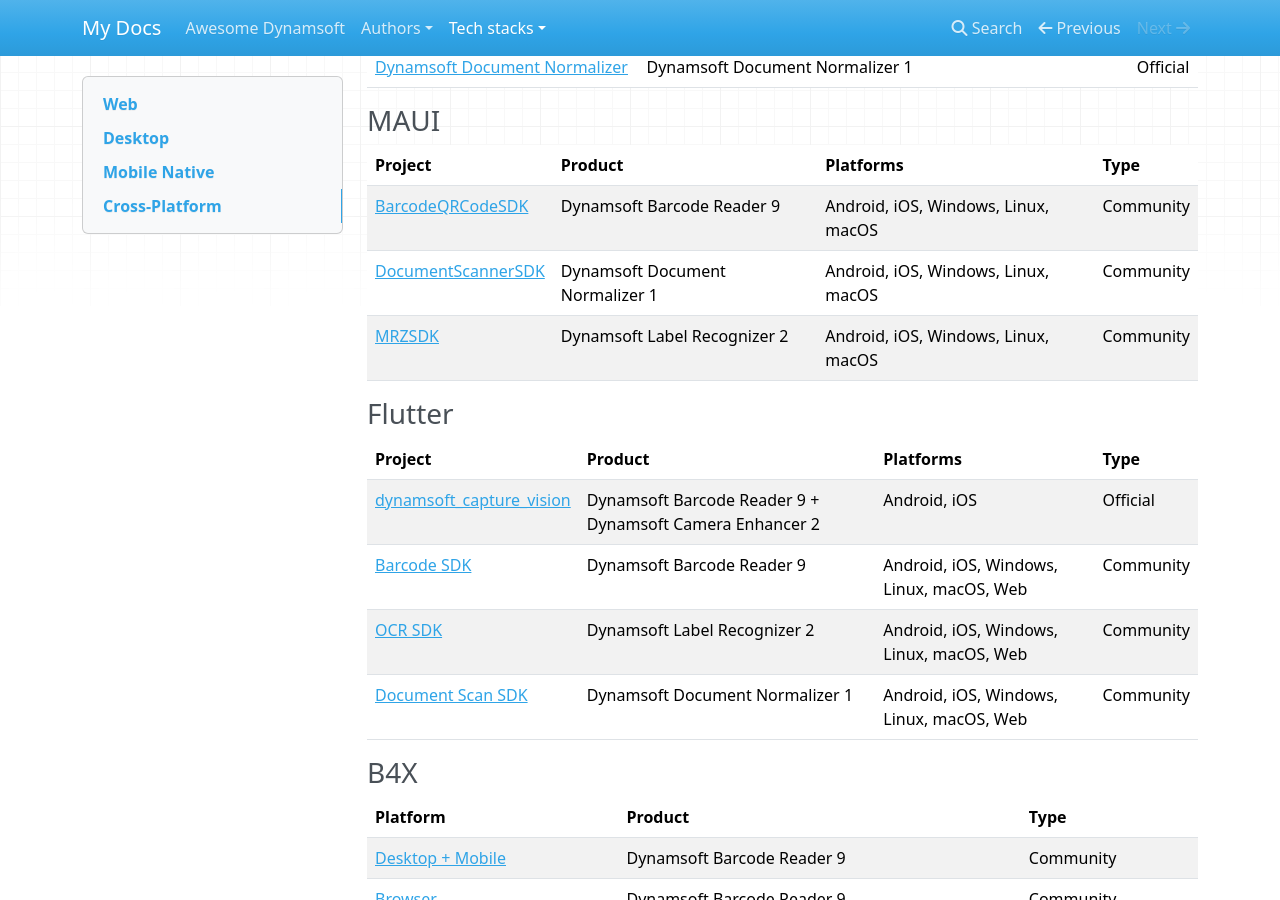
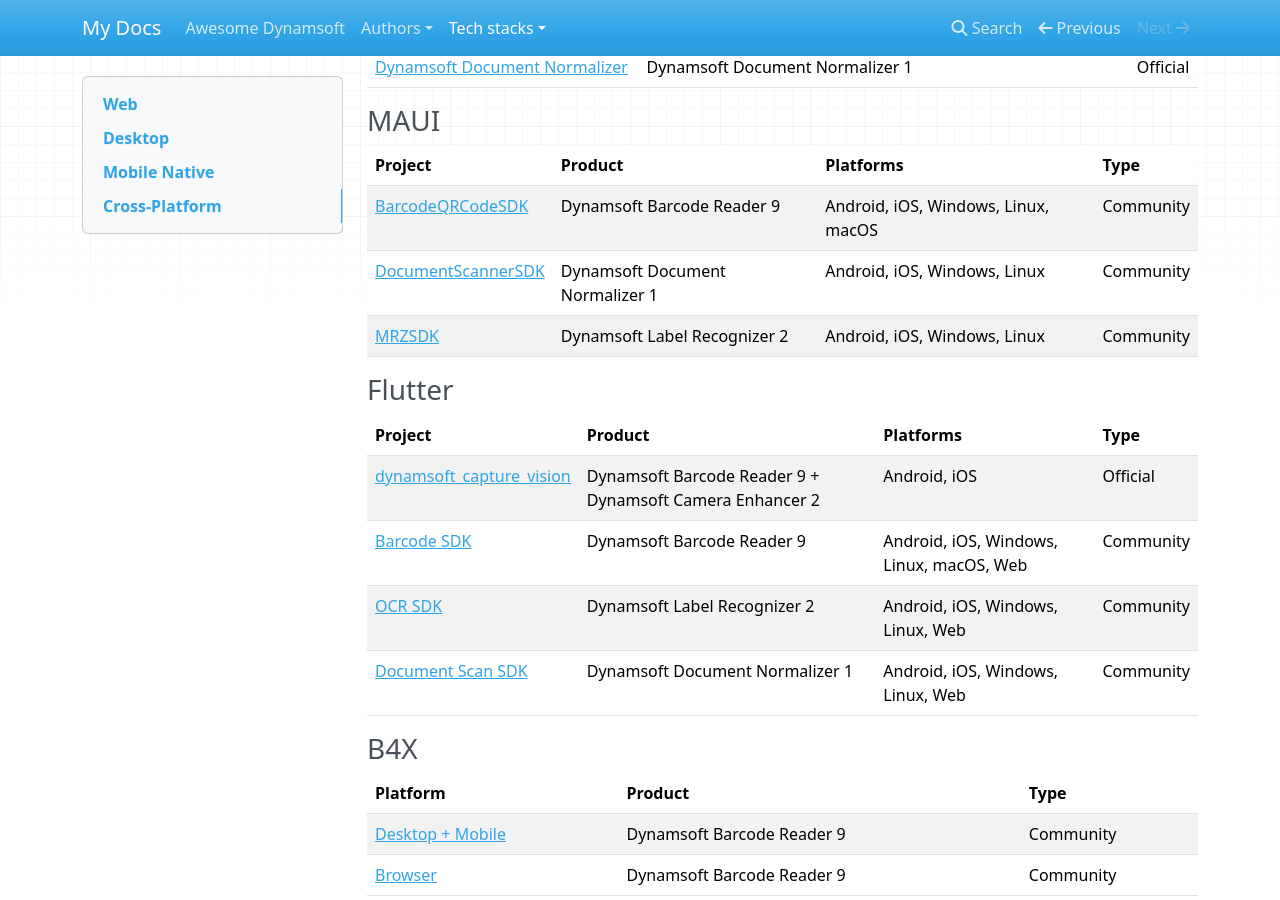
Before and after one commit to tony-xlh/awesome-dynamsoft, an MkDocs documentation site: the page built from docs/tech-stacks/index.md, in a window 1280 px wide and 900 px high, scrolled down 2737 px. Built offline with MkDocs 1.6.1, drawn with Linux system fonts in a browser that asks for light colours; nearby versions of some CDN libraries.

Commit message:
fix platforms

```diff
--- a/docs/tech-stacks/index.md
+++ b/docs/tech-stacks/index.md
@@ -92,8 +92,8 @@ Mainly samples with blogs.
 | Project | Product | Platforms | Type |
 | ----------- | ----------- | ----------- |-------- |
 | [BarcodeQRCodeSDK](https://www.nuget.org/packages/BarcodeQRCodeSDK) | Dynamsoft Barcode Reader 9 | Android, iOS, Windows, Linux, macOS | Community |
-| [DocumentScannerSDK](https://www.nuget.org/packages/DocumentScannerSDK) | Dynamsoft Document Normalizer 1 | Android, iOS, Windows, Linux, macOS | Community |
-| [MRZSDK](https://www.nuget.org/packages/MrzScannerSDK) | Dynamsoft Label Recognizer 2 | Android, iOS, Windows, Linux, macOS | Community |
+| [DocumentScannerSDK](https://www.nuget.org/packages/DocumentScannerSDK) | Dynamsoft Document Normalizer 1 | Android, iOS, Windows, Linux | Community |
+| [MRZSDK](https://www.nuget.org/packages/MrzScannerSDK) | Dynamsoft Label Recognizer 2 | Android, iOS, Windows, Linux | Community |
 
 ### Flutter
 
@@ -101,8 +101,8 @@ Mainly samples with blogs.
 | ----------- | ----------- | ----------- | ----------- |
 | [dynamsoft_capture_vision](https://pub.dev/packages/dynamsoft_capture_vision_flutter)  | Dynamsoft Barcode Reader 9 + Dynamsoft Camera Enhancer 2 | Android, iOS | Official |
 | [Barcode SDK](https://pub.dev/packages/flutter_barcode_sdk)  | Dynamsoft Barcode Reader 9 | Android, iOS, Windows, Linux, macOS, Web | Community |
-| [OCR SDK](https://pub.dev/packages/flutter_ocr_sdk)  | Dynamsoft Label Recognizer 2 | Android, iOS, Windows, Linux, macOS, Web | Community |
-| [Document Scan SDK](https://pub.dev/packages/flutter_document_scan_sdk)  | Dynamsoft Document Normalizer 1 | Android, iOS, Windows, Linux, macOS, Web | Community |
+| [OCR SDK](https://pub.dev/packages/flutter_ocr_sdk)  | Dynamsoft Label Recognizer 2 | Android, iOS, Windows, Linux, Web | Community |
+| [Document Scan SDK](https://pub.dev/packages/flutter_document_scan_sdk)  | Dynamsoft Document Normalizer 1 | Android, iOS, Windows, Linux, Web | Community |
 
 ### B4X
 
```
